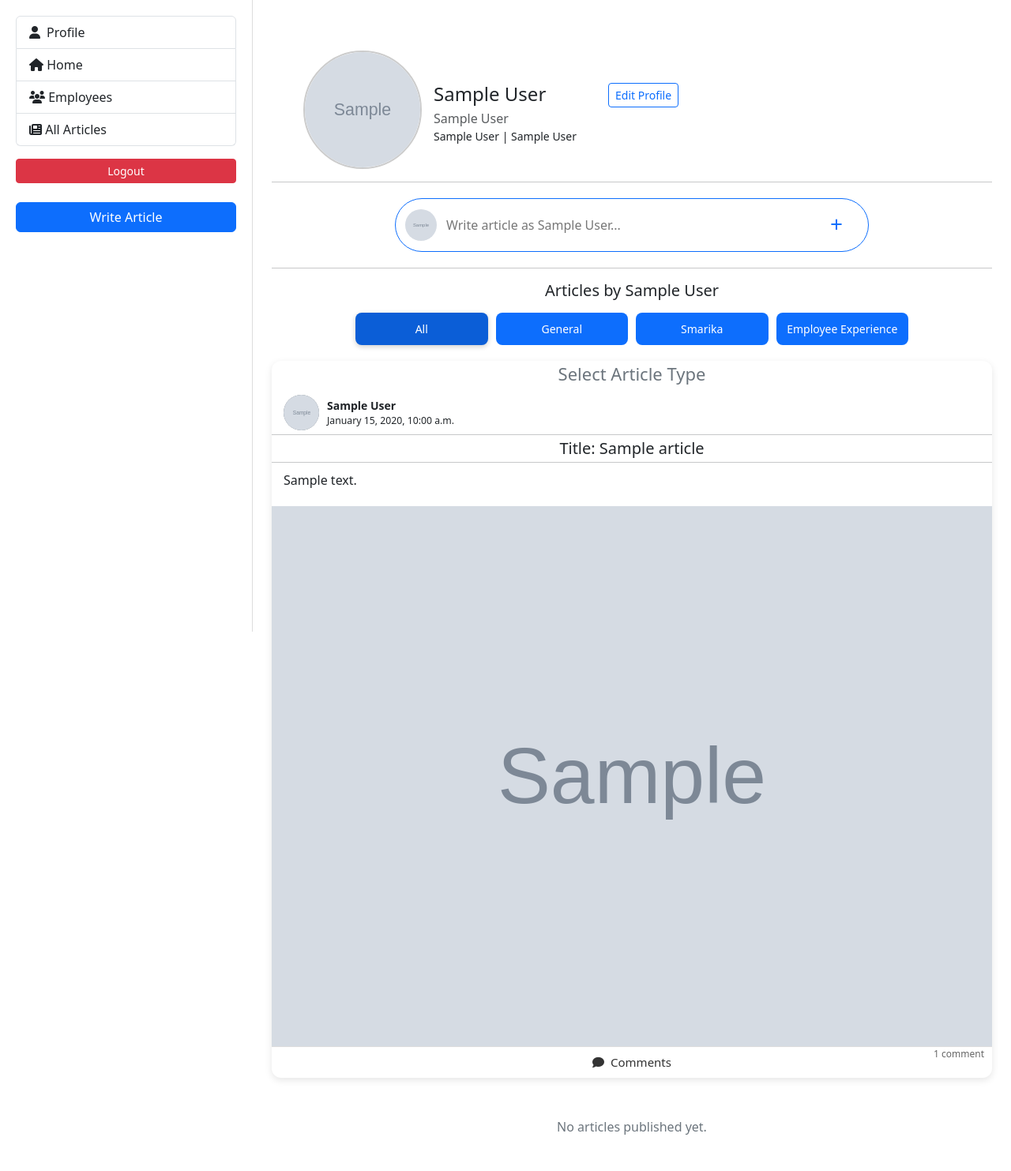
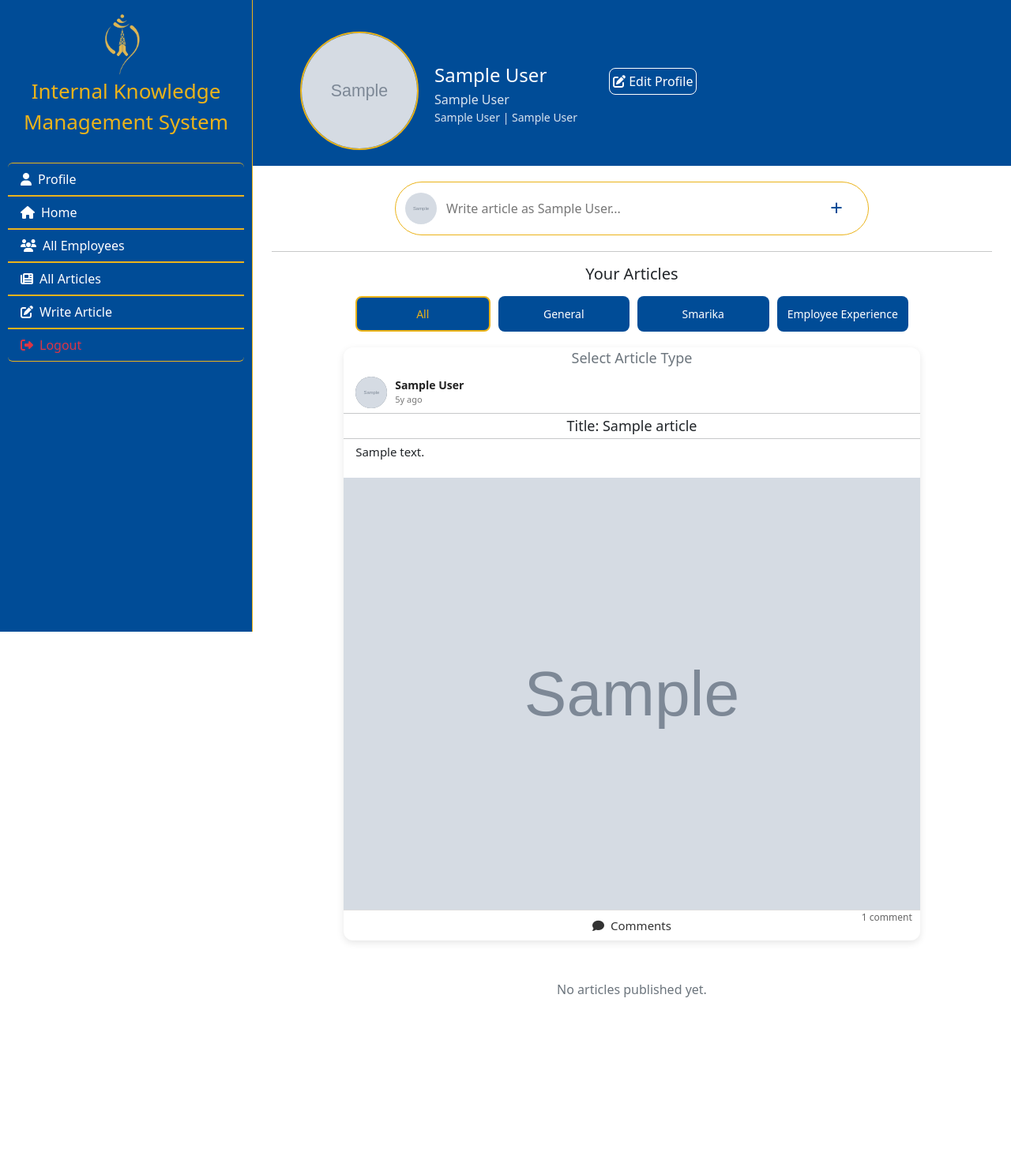
Before and after one commit to saudsunil/IKMS-MVP, a Django app: page /employees/employee_profile/1/ in a window 1280 px wide. Shown: the whole page at 79% size. After the commit the page ends 1263 px from the top, so only its background shows below. Run offline with Django 5.2, Linux system fonts and the light colour scheme; a user stored in the database is signed in; tables that the repository leaves empty hold one stand-in row (values such as "Sample post"); grey boxes marked "Sample" are stand-in pictures.

Commit message:
fixed dynamically open profile page from each profile image and designing ui

```diff
--- a/ntc/core/views.py
+++ b/ntc/core/views.py
@@ -101,4 +101,4 @@ def signup_view(request):
 
 def logout_view(request):
     logout(request)  # logs out the user
-    return render(request, 'core/login.html')  # redirect to homepage
+    return redirect('login')  # redirect to homepage
--- a/ntc/static/css/articlecard.css
+++ b/ntc/static/css/articlecard.css
@@ -12,16 +12,17 @@
     padding: 10px 0;
     border: none;
     border-radius: 8px;
-    background-color: #0d6efd;
+    background-color: #004C97;
     color: #fff;
     font-size: 14px;
     cursor: pointer;
     transition: background-color 0.2s ease;
 }
-.filter-btn:hover { background-color: #0b5ed7; }
+.filter-btn:hover { border: 1px solid #EBB318;  }
 .filter-btn.active {
-    background-color: #0b5ed7;
-    box-shadow: 0 2px 6px rgba(0,0,0,0.2);
+    color: #EBB318;
+    border: 2px solid #EBB318
+
 }
 
 /* Articles Container */
@@ -33,7 +34,7 @@
 
 /* Article Card */
 .article-card {
-    width: 100%;
+    width: 80%;
     max-width: 1000px;
     margin: auto;
     border-radius: 12px;
@@ -55,8 +56,8 @@
     align-items: center;
 }
 .author-img, .author-placeholder {
-    width: 45px;
-    height: 45px;
+    width: 40px;
+    height: 40px;
     border-radius: 50%;
     background: #6c757d;
     color: white;
@@ -67,7 +68,19 @@
     margin-right: 10px;
     object-fit: cover;
 }
-.author-details { display: flex; flex-direction: column; font-size: 14px; }
+.author-details { display: flex; flex-direction: column; margin-bottom:3px;}
+.author-name{
+    font-weight:600;
+    color: #222;
+    font-size: 14px;
+
+
+}
+
+.article-time {
+    color: #777;
+    font-size: 11px;
+}
 
 
 /* Title */
@@ -75,17 +88,17 @@
     text-align: center;
     margin: 10px 0;
     font-weight: 500;
-    font-size: 20px;
+    font-size: 18px;
 }
 
 /* Cover Image */
 .cover-image-wrapper { width: 100%; }
-.cover-image { width: 100%; height: auto; display: block; }
+.cover-image { width: 100%; height: 80%; display: block; }
 
 /* Article Type */
 .article-type {
     text-align: center;
-    font-size: 22px;
+    font-size: 18px;
     color: #6c757d;
     margin-bottom: 5px;
 }
@@ -94,8 +107,9 @@
 .article-preview {
     position: relative;
     margin-bottom: 5px;
-    margin-top:15px;
+    margin-top:10px;
     margin-left:15px;
+    font-size: 15px;;
 }
 
 .article-text {
--- a/ntc/static/css/base.css
+++ b/ntc/static/css/base.css
@@ -4,14 +4,61 @@
 body { background: #fff; }
 .sidebar {
     height: 100vh;
-    background: #fff;
-    border-right: 1px solid #ddd;
-    padding: 20px;
+    background-color : #004C97;
+    border-right: 1px solid #EBB318;
+    padding: 10px;
     position: sticky;
     top: 0;
 }
-.profile-img { width: 80px; height: 80px; border-radius: 50%; object-fit: cover; border: 2px solid #5a5a5a; }
-.feed-card { background: #fff; padding: 15px; border-radius: 10px; margin-bottom: 15px; border: 1px solid #ddd; }
+
 
 /* top notification area */
 #alertBox { display: none; position: sticky; top: 10px; z-index: 1200; }
+.sidebar .list-group-item {
+    background-color: transparent; /* remove default bootstrap bg */
+    color: white;                  /* text white */
+    border: none;
+    border-bottom: 1px solid #EBB31B ;
+    border-top: 1px  solid #EBB31B;            /* remove borders */
+}
+.sidebar .list-group-item.active a{
+    color:#EBB31B
+}
+.sidebar .list-group-item:hover,
+.sidebar .list-group-item:focus {
+    background-color: rgba(255,255,255,0.1); /* subtle hover effect */
+    color: white;
+}
+
+/* Sidebar logo */
+.sidebar-logo {
+    background-color: #004C97; /* NTC blue */
+
+
+
+  ;
+}
+.ntc-logo {
+    max-width: 90px;
+    height: auto;
+    background: transparent;
+    display:block;
+    margin-left:100px;
+    margin-top: -10px;
+    justify-content: center ;
+
+
+
+
+}
+
+
+.sidebar-logo p{
+    text-align:center;
+    font-size: 26px;
+    margin-top: -20px;
+    color:#EBB31B ;
+    margin-top: 0px;
+
+
+}
--- a/ntc/static/css/profile.css
+++ b/ntc/static/css/profile.css
@@ -1,8 +1,27 @@
 
 .profile-header {
+    background-color: #004C97;     /* NTC theme */
+    color: #ffffff;
+    padding: 20px;
+    /* Full bleed */
+    margin-left: -1.5rem;
+    margin-right: -1.5rem;
+    margin-top: -1.5rem;
     display: flex;
-    align-items: center;   /* vertical alignment */
-    gap: 20px;             /* space between image & text */
+    align-items: center;
+    gap: 20px;
+}
+
+/* Text tweaks for contrast */
+.profile-header h4,
+.profile-header p {
+    color: #ffffff;
+}
+
+/* Muted text still readable */
+.profile-header .text-muted,
+.profile-header .small {
+    color: rgba(255, 255, 255, 0.85) !important;
 }
 
 
@@ -17,8 +36,8 @@
 .profile-info {
 
     flex-direction: column;  /* stack text vertically */
-    margin-top:50px;
-    margin-left:-5px;
+    margin-top:30px;
+    margin-left:0px;
 
 
 }
@@ -26,7 +45,34 @@
 .profile-edit-button{
 margin-top:-5px;
 margin-left:20px;
+border-radius: 8px;
+border: 1px solid white;
+padding:4px;
+
+
+
+
 }
+
+.profile-edit-button:hover{
+    border: 1px solid #EBB318;
+
+}
+
+.profile-edit-button:hover a{
+    color: #EBB318;
+
+
+}
+
+.profile-edit-button a{
+    color: white;
+    text-decoration: none;
+
+}
+
+
+
 
 
 
@@ -36,14 +82,13 @@ margin-left:20px;
     height: 150px;
     border-radius:50% ; /* square image corners, remove if you want circle */
     object-fit: cover;
-    border: 2px solid #ccc;
-
+    border: 2px solid #EBB318;
     margin-left:40px;
-    margin-top:40px;
+    margin-top:20px;
 }
 .write-article-box {
     background: #fff;
-    border: 1.5px solid #0d6efd;
+    border: 1.5px solid #EBB318;
     border-radius: 50px;
     padding: 10px 12px;
     display: flex;
@@ -88,7 +133,7 @@ margin-left:20px;
 
 .write-plus {
     font-size: 28px;
-    color: #0d6efd;
+    color: #004C97;
     margin-right: 20px;
     margin-bottom:4px;
 
--- a/ntc/static/js/addcomment.js
+++ b/ntc/static/js/addcomment.js
@@ -42,7 +42,7 @@
         const days = Math.floor(hrs/24);
         if (days < 30) return days+'d';
         const months = Math.floor(days/30);
-        if (months < 12) return months+'m';
+        if (months < 12) return months+'mo';
         return Math.floor(months/12)+'y';
     }
 
@@ -269,9 +269,16 @@ if (countEl) {
         const sendBtn = form.querySelector('.comment-btn');
         const replyingIndicator = form.querySelector('.replying-indicator');
 
-        input.addEventListener('input', () => {
-            sendBtn.classList.toggle('visible', input.value.trim() !== '');
-        });
+       input.addEventListener('input', () => {
+    const hasText = input.value.trim().length > 0;
+
+    // Toggle your visible class if you want any visual effect
+    sendBtn.classList.toggle('visible', hasText);
+
+    // Enable/disable the button
+    sendBtn.disabled = !hasText;
+});
+
 
         // ❌ cancel
         form.addEventListener('click', e => {
--- a/ntc/static/js/articlecard.js
+++ b/ntc/static/js/articlecard.js
@@ -15,6 +15,34 @@ document.addEventListener('DOMContentLoaded', () => {
         }
         return cookieValue;
     }
+    function timeAgo(isoDate) {
+    const now = new Date();
+    const past = new Date(isoDate);
+    const diff = Math.floor((now - past) / 1000); // difference in seconds
+
+    if (diff < 5) return 'just now';
+    if (diff< 60) return Math.floor(diff/5) + 's ago';
+    if (diff < 3600) return Math.floor(diff / 60) + 'm ago';
+    if (diff < 86400) return Math.floor(diff / 3600) + 'h ago';
+    if (diff < 2592000) return Math.floor(diff / 86400) + 'd ago';
+    if (diff < 31536000) return Math.floor(diff / 2592000) + 'mo ago';
+    return Math.floor(diff / 31536000) + 'y ago';
+}
+
+function updateTimes() {
+    document.querySelectorAll('.article-time').forEach(el => {
+        const iso = el.dataset.iso;
+        if (iso) el.innerText = timeAgo(iso);
+    });
+}
+
+// Initial call
+updateTimes();
+
+// Update every 60 seconds
+setInterval(updateTimes, 1000);
+
+
 
     // Filter buttons
     const filterButtons = document.querySelectorAll('.filter-btn');
--- a/ntc/templates/articles/article_card.html
+++ b/ntc/templates/articles/article_card.html
@@ -9,15 +9,18 @@
         <!-- Article Header: Author + Delete -->
         <div class="article-header">
             <div class="author-info">
+                <a href="{% url 'employee_profile' article.author.id %}" class="author-link d-flex align-items-center gap-2">
                 {% if article.author.profile_image %}
-                    <img src="{{ article.author.profile_image.url }}" class="author-img">
+                    <img src="{{ article.author.profile_image.url }}" class="author-img rounded-circle">
                 {% else %}
-                    <div class="author-placeholder">👤</div>
+                    <div class="author-placeholder"> <i class="fa-solid fa-user fa-lg"></i></div>
                 {% endif %}
+                </a>
                 <div class="author-details">
-                    <strong>{{ article.author.name }}</strong>
-                    <small>{{ article.created_at|date:"F j, Y, g:i a" }}</small>
+            <span class="author-name" data-username="{{ article.author.username }}">{{ article.author.name }}</span>
+                    <small class="article-time" data-iso="{{ article.created_at|date:'c' }}"></small>
                 </div>
+
             </div>
 
 
--- a/ntc/templates/base.html
+++ b/ntc/templates/base.html
@@ -26,45 +26,67 @@
     <div class="col-3 sidebar" >
       {% block left_sidebar %}
 
+     <!-- Sidebar Logo -->
+
+<div class="sidebar-logo text-center py-3">
+    <img src="{% static 'images/Nepal_Telecom_Logo.webp' %}"
+         alt="Nepal Telecom"
+         class="ntc-logo">
+         <p> Internal Knowledge Management System</p>
+
+</div>
 
 
 
+      <ul class="list-group">
 
-
-<ul class="list-group">
-    {% if request.user.is_authenticated and request.user.employee %}
+  {% if request.user.is_authenticated and request.user.employee %}
   <a href="{% url 'employee_profile' request.user.employee.id %}"
      class="list-group-item list-group-item-action d-flex align-items-center gap-2">
-    <i class="fa-solid fa-user"></i> Profile
+    <i class="fa-solid fa-user"></i>
+    <span>Profile</span>
   </a>
   {% endif %}
 
-  <a href="/" class="list-group-item list-group-item-action">
-    <i class="fa-solid fa-house"></i> Home
+  <a href="/" class="list-group-item list-group-item-action d-flex align-items-center gap-2">
+    <i class="fa-solid fa-house"></i>
+    <span>Home</span>
   </a>
 
-  <a href="/employees/" class="list-group-item list-group-item-action">
-    <i class="fa-solid fa-users"></i> Employees
+  <a href="/employees/" class="list-group-item list-group-item-action d-flex align-items-center gap-2">
+    <i class="fa-solid fa-users"></i>
+    <span> All Employees</span>
   </a>
 
-  <a href="/articles/" class="list-group-item list-group-item-action">
-    <i class="fa-solid fa-newspaper"></i> All Articles
+  <a href="/articles/" class="list-group-item list-group-item-action d-flex align-items-center gap-2">
+    <i class="fa-solid fa-newspaper"></i>
+    <span>All Articles</span>
   </a>
+
+  <!-- WRITE ARTICLE -->
+  {% if request.user.is_authenticated %}
+  <button
+      type="button"
+      id="WriteArticleBtn"
+      class="list-group-item list-group-item-action d-flex align-items-center gap-2 text-start">
+    <i class="fa-solid fa-pen-to-square"></i>
+    <span>Write Article</span>
+  </button>
+  {% endif %}
+
+  <!-- LOGOUT -->
+  {% if request.user.is_authenticated %}
+  <a href="{% url 'logout' %}"
+     class="list-group-item list-group-item-action d-flex align-items-center gap-2 text-danger">
+    <i class="fa-solid fa-right-from-bracket"></i>
+    <span>Logout</span>
+  </a>
+  {% endif %}
+
+</ul>
 
 
 
-</ul>
-
-        <div class="text-center mt-2">
-
-
-          <a href="{% url 'login' %}" class="btn btn-danger btn-sm mt-2 w-100">Logout</a>
-        </div>
-
-
-
-      <br>
-  <button type="button" class="btn btn-primary w-100 mb-2" id="WriteArticleBtn">Write Article</button>
 
       {% endblock %}
     </div>
--- a/ntc/templates/comment/addcomment.html
+++ b/ntc/templates/comment/addcomment.html
@@ -20,14 +20,14 @@
   <div class="comment-list" id="comment-list-{{ article.id }}">
     {% for c in article.top_comments %}
     <div class="comment-row" data-comment-id="{{ c.id }}" data-author-name="{{ c.author.name }}">
-
+      <a href="{% url 'employee_profile' c.author.id %}" class="comment-author d-flex align-items-center gap-2">
       <!-- Avatar -->
       {% if c.author.profile_image %}
         <img class="comment-avatar" src="{{ c.author.profile_image.url }}" alt="{{ c.author.name }}">
       {% else %}
         <div class="comment-avatar placeholder"><i class="fa-solid fa-user"></i></div>
       {% endif %}
-
+      </a>
       <!-- Comment Container -->
       <div class="comment-container">
         <div class="comment-card">
@@ -63,6 +63,7 @@
   <div class="reply-list" id="replies-{{ c.id }}" style="display:none;">
     {% for r in c|all_replies_flat %}
       {% include "comment/reply.html" with reply=r %}
+
     {% endfor %}
   </div>
   <button type="button" class="toggle-replies-btn" data-parent-id="{{ c.id }}" style="{% if c|all_replies_flat|length == 0 %}display:none{% endif %}">
@@ -91,9 +92,19 @@
 
 
 
-    <div class="input-wrapper">
+    <div class="input-wrapper d-flex align-items-center gap-2">
+      <div class="comment-avatar-wrapper">
+            {% if request.user.employee.profile_image %}
+                <img src="{{ request.user.employee.profile_image.url }}"
+                     class="comment-user-avatar rounded-circle" alt="You" style="width:36px;height:36px;object-fit:cover;">
+            {% else %}
+                <i class="fa-solid fa-user comment-user-avatar"></i>
+            {% endif %}
+      </div>
+  <div class="comment-input-area position-relative flex-grow-1">
       <input type="text" name="comment" placeholder="Write a comment" autocomplete="off" required>
-      <button class="comment-btn" type="submit" title="Post"><i class="fa-solid fa-paper-plane"></i></button>
+      <button class="comment-btn" type="submit" title="Post" ><i class="fa-solid fa-paper-plane"></i></button>
+    </div>
     </div>
   </form>
 </div>
--- a/ntc/templates/comment/reply.html
+++ b/ntc/templates/comment/reply.html
@@ -1,12 +1,13 @@
 
 
 <div class="reply-row" data-reply-id="{{ reply.id }}" {% if reply.parent %}data-parent-id="{{ reply.parent.id }}"{% endif %}>
+   <a href="{% url 'employee_profile' reply.author.id %}" class="reply-author d-flex align-items-center gap-2">
   {% if reply.author.profile_image %}
     <img class="reply-avatar" src="{{ reply.author.profile_image.url }}" alt="{{ reply.author.name }}">
   {% else %}
     <div class="reply-avatar placeholder"><i class="fa-solid fa-user"></i></div>
   {% endif %}
-
+   </a>
   <div class="reply-container">
     <div class="reply-card">
       <div class="reply-meta">
--- a/ntc/templates/employees/edit_profile.html
+++ b/ntc/templates/employees/edit_profile.html
@@ -41,7 +41,7 @@
                                 +
                             </button>
                             <ul class="dropdown-menu dropdown-menu-end">
-                                <li><a class="dropdown-item" href="#" id="upload_new">Upload New</a></li>
+                                <li><a class="dropdown-item" href="#" id="upload_new">Change</a></li>
                                 <li><a class="dropdown-item" href="#" id="delete_image">Delete</a></li>
                             </ul>
                         </div>
--- a/ntc/templates/employees/profile.html
+++ b/ntc/templates/employees/profile.html
@@ -16,7 +16,7 @@
     {% if employee.profile_image %}
       <img src="{{ employee.profile_image.url }}" class="profile-img">
     {% else %}
-      <div class="profile-img profile-placeholder">👤</div>
+      <div class="profile-img profile-placeholder"> <i class="fa-solid fa-user fa-lg"></i></div>
     {% endif %}
 
     <div class="profile-info">
@@ -28,8 +28,8 @@
     </div>
     <div class="profile-edit-button">
      {% if request.user == employee.user %}
-        <a href="{% url 'edit_profile' %}" class="btn btn-sm btn-outline-primary mt-2">
-          Edit Profile
+        <a href="{% url 'edit_profile' %}" >
+         <i class="fa-solid fa-pen-to-square"></i> Edit Profile
         </a>
       {% endif %}
       </diV>
@@ -37,15 +37,13 @@
 </div>
 
 
- <hr>
-
  <!-- Write Article Box -->
 {% if request.user.is_authenticated %}
 <div class="write-article-box" id="openWriteArticle">
     {% if employee.profile_image %}
         <img src="{{ employee.profile_image.url }}" class="write-avatar">
     {% else %}
-        <div class="write-avatar placeholder">👤</div>
+        <div class="write-avatar placeholder"> <i class="fa-solid fa-user fa-lg"></i></div>
     {% endif %}
 
     <div class="write-placeholder">
@@ -63,7 +61,7 @@
 
       <!-- Articles -->
       <div >
-        <h5 class="mb-3" style="text-align: center;">Articles by {{ employee.name }}</h5>
+        <h5 class="mb-3" style="text-align: center;">Your Articles</h5>
         <div class="filter-buttons">
     <button class="filter-btn active" data-type="All">All</button>
     <button class="filter-btn" data-type="General">General</button>
```
Also changed, not shown: ntc/static/css/addcomment.css (+46 -7 lines), ntc/static/css/editprofile.css (+4 -4 lines), ntc/media/articles/_DSC0198_uO8rUVY.JPG (added), ntc/media/profiles/_DSC0198.JPG (added), ntc/static/images/Nepal_Telecom_Logo.webp (added), ntc/static/images/logo.png (added), ntc/static/images/ntclogo.jpeg (added).
